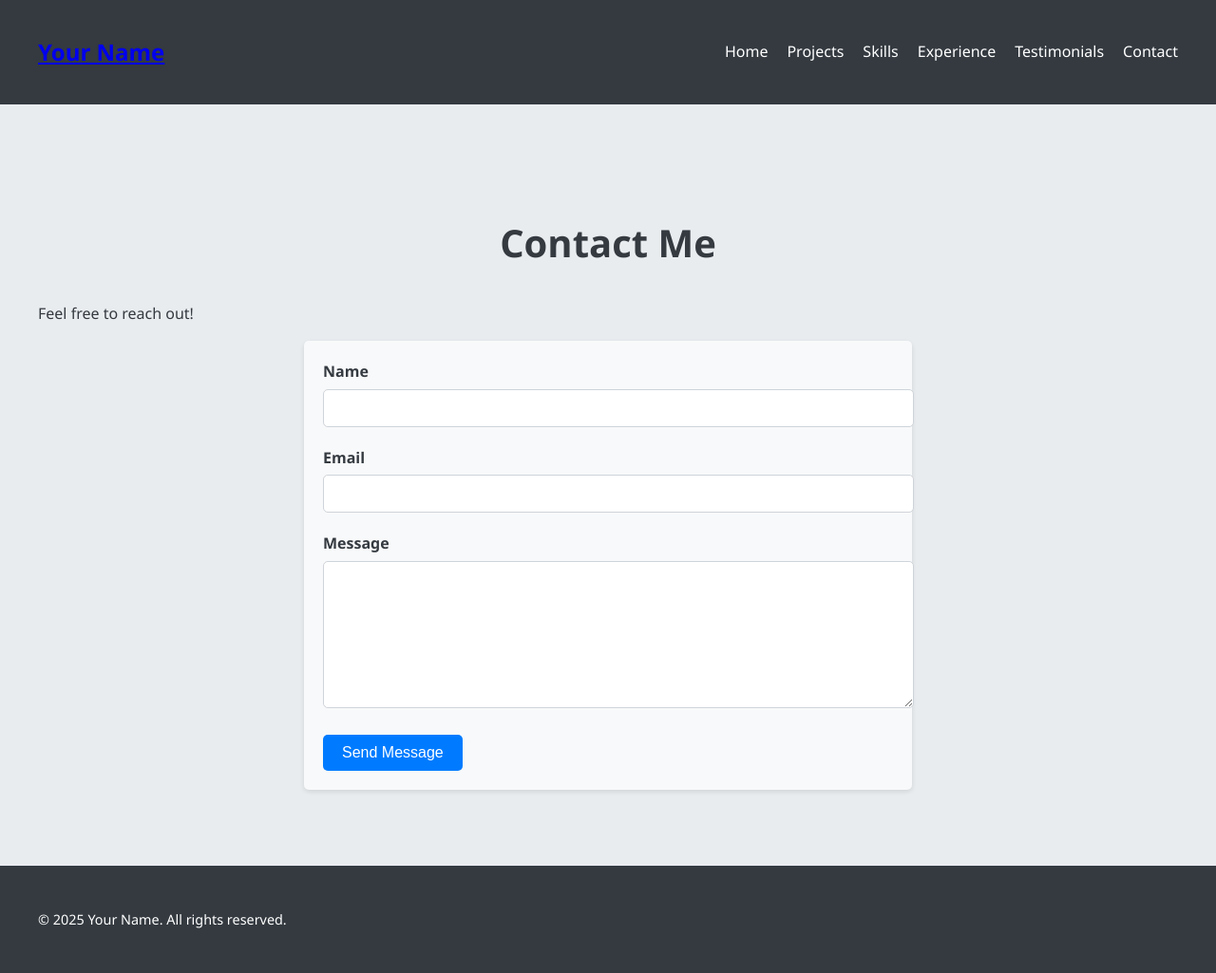
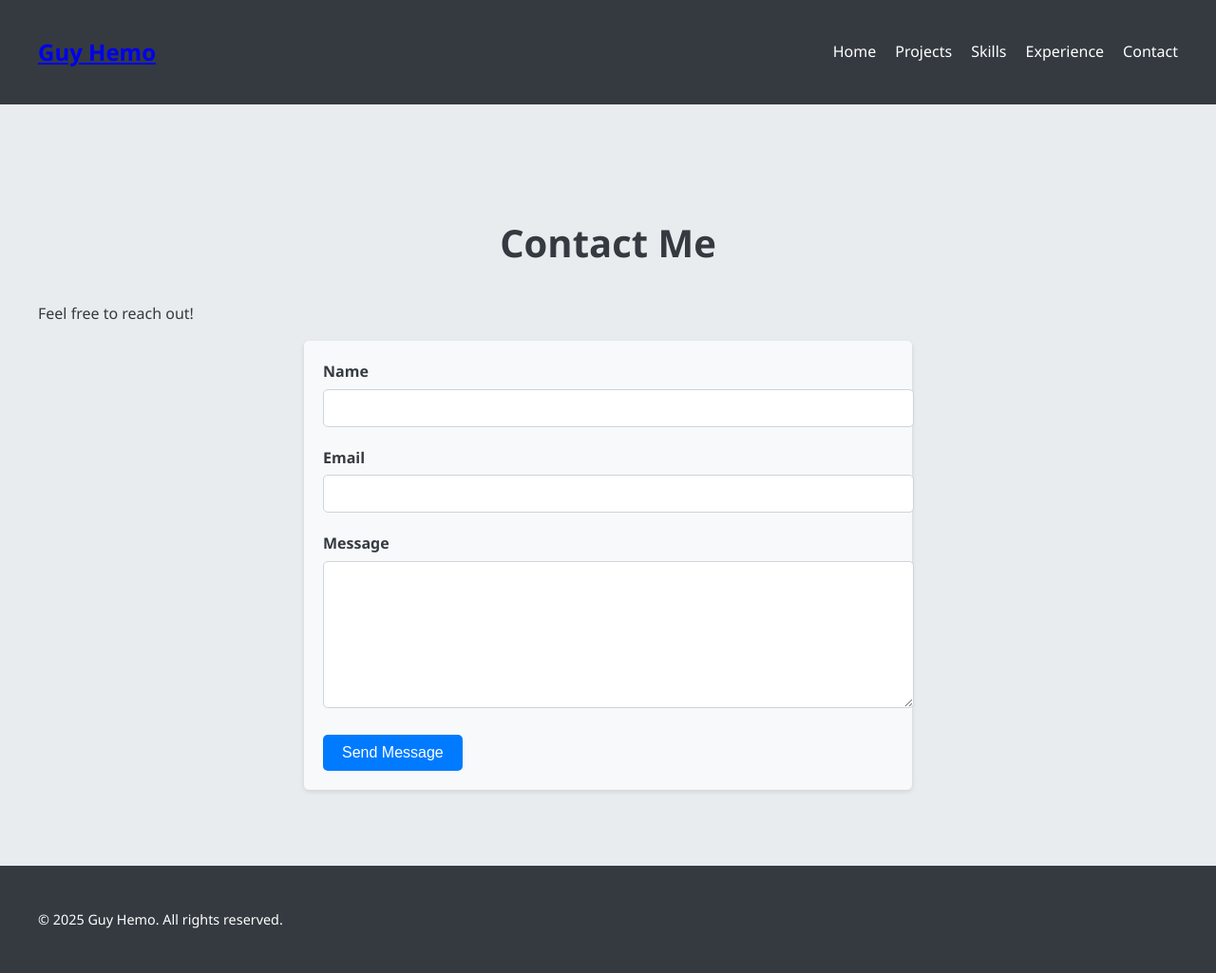
Before and after one commit to guy-hemo/website, a Flask app: page /contact in a window 1280 px wide. Shown: the whole page at 95% size. Run offline with Flask 3, Linux system fonts and the light colour scheme.

```diff
--- a/templates/404.html
+++ b/templates/404.html
@@ -16,7 +16,6 @@
                     <li><a href="/#projects">Projects</a></li>
                     <li><a href="/skills">Skills</a></li>
                     <li><a href="/#experience">Experience</a></li>
-                    <li><a href="/#testimonials">Testimonials</a></li>
                     <li><a href="/contact">Contact</a></li>
                 </ul>
             </div>
--- a/templates/admin_stats.html
+++ b/templates/admin_stats.html
@@ -16,7 +16,6 @@
                     <li><a href="/#projects">Projects</a></li>
                     <li><a href="/skills">Skills</a></li>
                     <li><a href="/#experience">Experience</a></li>
-                    <li><a href="/#testimonials">Testimonials</a></li>
                     <li><a href="/contact">Contact</a></li>
                 </ul>
             </div>
--- a/templates/contact.html
+++ b/templates/contact.html
@@ -10,13 +10,12 @@
     <header>
         <nav>
             <div class="container">
-                <div class="logo"><a href="/">Your Name</a></div>
+                <div class="logo"><a href="/">Guy Hemo</a></div>
                 <ul>
                     <li><a href="/">Home</a></li>
                     <li><a href="/#projects">Projects</a></li>
                     <li><a href="/skills">Skills</a></li>
                     <li><a href="/#experience">Experience</a></li>
-                    <li><a href="/#testimonials">Testimonials</a></li>
                     <li><a href="/contact">Contact</a></li>
                 </ul>
             </div>
@@ -47,7 +46,7 @@
 
     <footer>
         <div class="container">
-            <p>&copy; {{ datetime.datetime.now().year }} Your Name. All rights reserved.</p>
+            <p>&copy; {{ datetime.datetime.now().year }} Guy Hemo. All rights reserved.</p>
         </div>
     </footer>
 </body>
--- a/templates/project_detail.html
+++ b/templates/project_detail.html
@@ -17,7 +17,6 @@
                     <li><a href="/#projects">Projects</a></li>
                     <li><a href="/skills">Skills</a></li>
                     <li><a href="/#experience">Experience</a></li>
-                    <li><a href="/#testimonials">Testimonials</a></li>
                     <li><a href="/contact">Contact</a></li>
                 </ul>
             </div>
--- a/templates/skills.html
+++ b/templates/skills.html
@@ -17,7 +17,6 @@
                     <li><a href="/#projects">Projects</a></li>
                     <li><a href="/skills">Skills</a></li>
                     <li><a href="/#experience">Experience</a></li>
-                    <li><a href="/#testimonials">Testimonials</a></li>
                     <li><a href="/contact">Contact</a></li>
                 </ul>
             </div>
```
